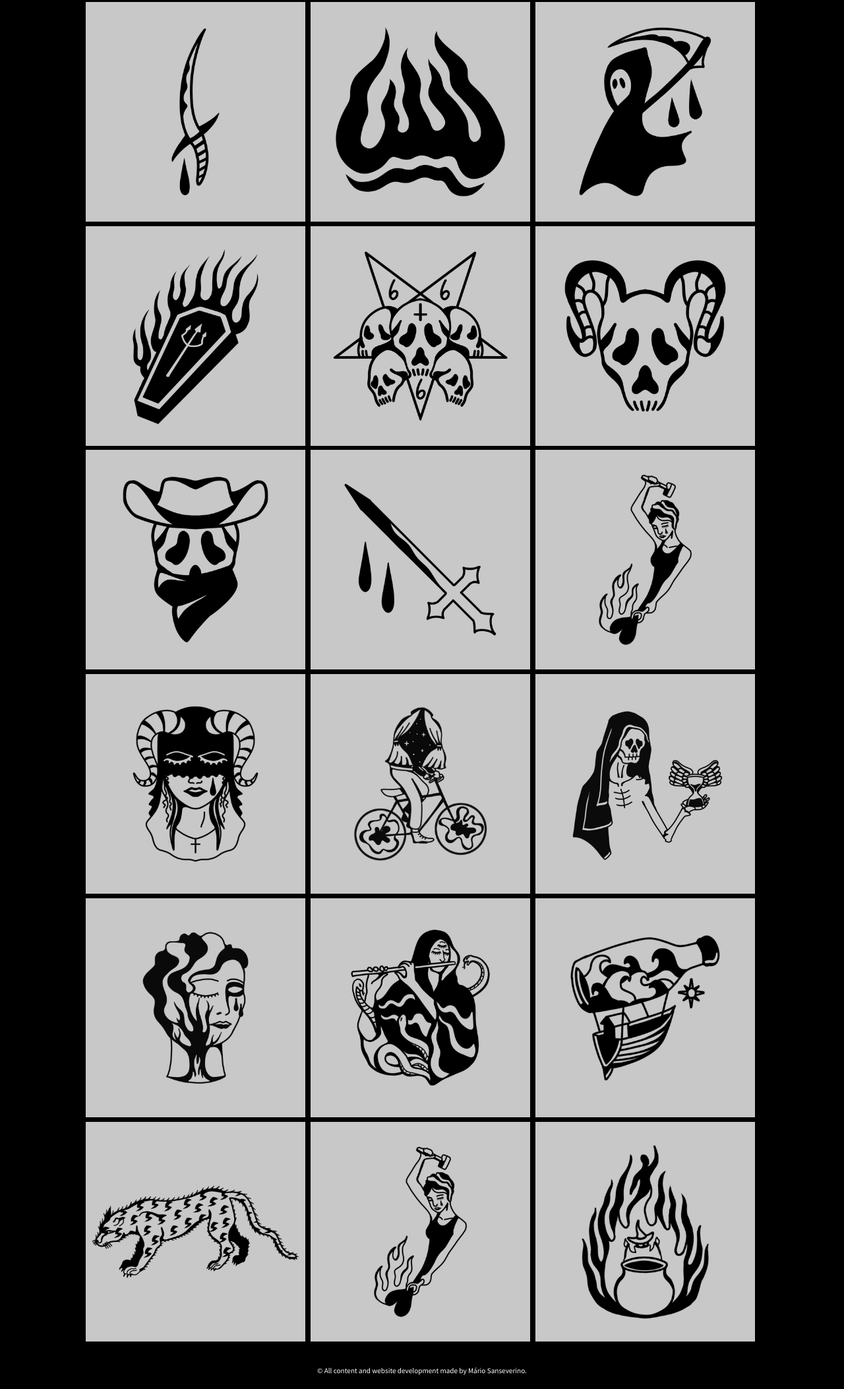
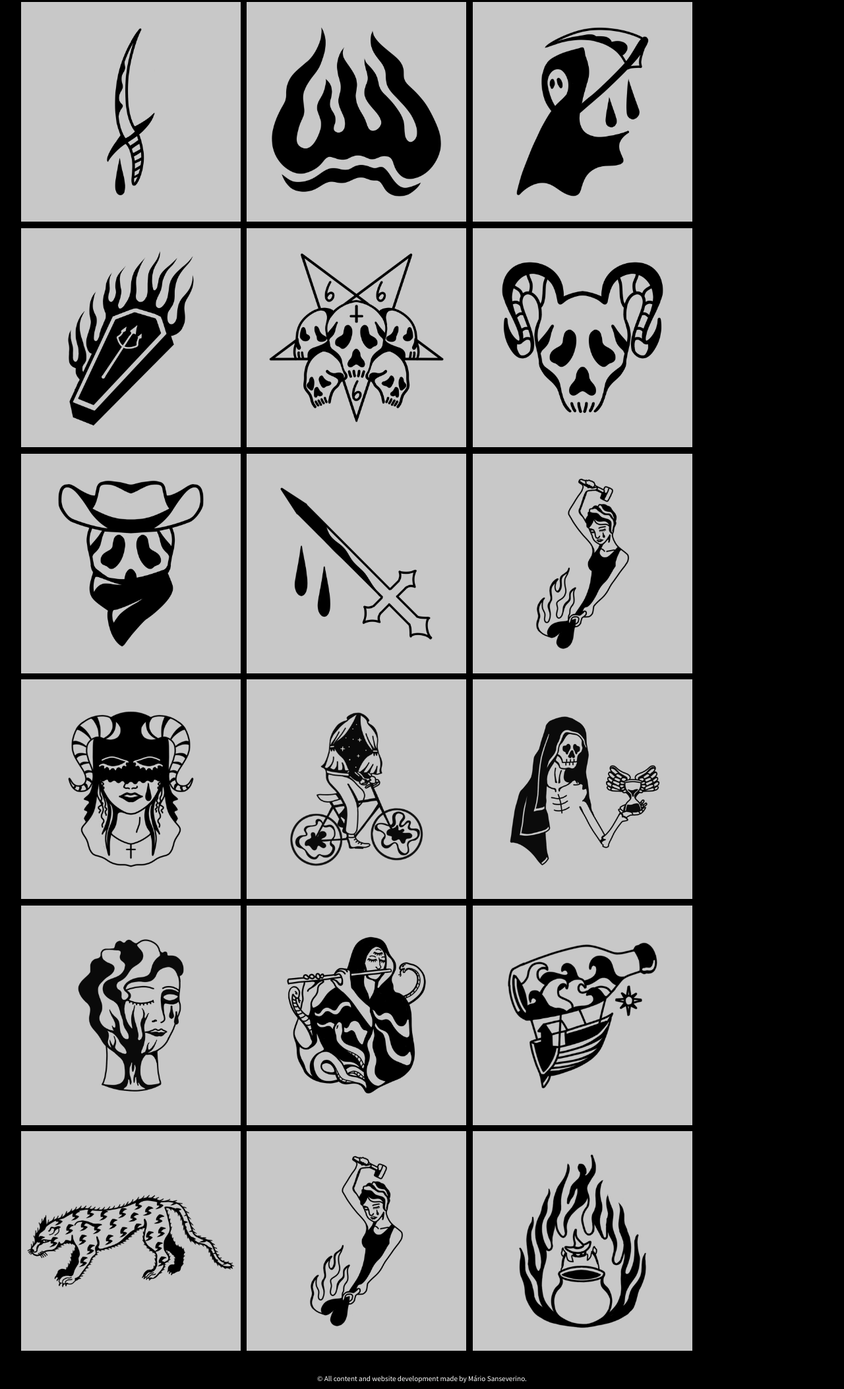
Before and after one commit to mariosanseverino/legacy-mariosanseverino.github.io, a plain HTML site: page drawings.html in a window 1280 px wide. Shown: the part 274-2380 px from the top of the page at 66% size. Drawn offline with Linux system fonts and the light colour scheme.

Commit message:
Changed the whole 'drawing-library' section class to a 'display: flex'

```diff
--- a/drawings.html
+++ b/drawings.html
@@ -34,57 +34,43 @@
     <main>
         <h1>All drawings available</h1>
         <section class="drawing-library">
-            <div class="drawing-library-row">
-                <div class="drawing-library-image"><img src="images/blood-knife.png" alt="Blood Knife drawing"
-                        class="drawing-small"></div>
-                <div class="drawing-library-image"><img src="images/central-flames.png" alt="Central Flames drawing"
-                        class="drawing-small"></div>
-                <div class="drawing-library-image"><img src="images/reaper.png" alt="Reaper drawing"
-                        class="drawing-small"></div>
-            </div>
-            <div class="drawing-library-row">
-                <div class="drawing-library-image"><img src="images/coffin.png" alt="Coffin drawing"
-                        class="drawing-small"></div>
-                <div class="drawing-library-image"><img src="images/ritual-of-skulls.png"
-                        alt="Ritual of Skulls drawing" class="drawing-small"></div>
-                <div class="drawing-library-image"><img src="images/horned-skull.png" alt="Horned Skull drawing"
-                        class="drawing-small"></div>
-            </div>
-            <div class="drawing-library-row">
-                <div class="drawing-library-image"><img src="images/skull-cowboy.png" alt="Skull cowboy drawing"
-                        class="drawing-small"></div>
-                <div class="drawing-library-image"><img src="images/blood-sword.png" alt="Blood sword drawing"
-                        class="drawing-small"></div>
-                <div class="drawing-library-image"><img src="images/heart-forging.png" alt="Heart forging drawing"
-                        class="drawing-small"></div>
-            </div>
-            <div class="drawing-library-row">
-                <div class="drawing-library-image"><img src="images/demon-hunter.png" alt="Demon hunter drawing"
-                        class="drawing-small"></div>
-                <div class="drawing-library-image"><img src="images/dreaming.png" alt="Dreaming drawing"
-                        class="drawing-small"></div>
-                <div class="drawing-library-image"><img src="images/deadline.png" alt="Deadline drawing"
-                        class="drawing-small"></div>
-            </div>
-            <div class="drawing-library-row">
-                <div class="drawing-library-image"><img src="images/nature.png" alt="Nature drawing"
-                        class="drawing-small"></div>
-                <div class="drawing-library-image"><img src="images/charmer.png" alt="Charmer drawing"
-                        class="drawing-small"></div>
-                <div class="drawing-library-image"><img src="images/sail.png" alt="Sail drawing"
-                        class="drawing-small">
-                </div>
-            </div>
-            <div class="drawing-library-row">
-                <div class="drawing-library-image"><img src="images/lightning-panther.png"
-                        alt="lightning panther drawing" class="drawing-small"></div>
-                <div class="drawing-library-image"><img src="images/heart-forging.png" alt="Heart forging drawing"
-                        class="drawing-small"></div>
-                <div class="drawing-library-image"><img src="images/ritual.png" alt="Ritual drawing"
-                        class="drawing-small"></div>
-            </div>
+            <img src="images/blood-knife.png" alt="Blood Knife drawing"
+                    class="drawing-small">
+            <img src="images/central-flames.png" alt="Central Flames drawing"
+                    class="drawing-small">
+            <img src="images/reaper.png" alt="Reaper drawing"
+                    class="drawing-small">
+            <img src="images/coffin.png" alt="Coffin drawing"
+                    class="drawing-small">
+            <img src="images/ritual-of-skulls.png"
+                    alt="Ritual of Skulls drawing" class="drawing-small">
+            <img src="images/horned-skull.png" alt="Horned Skull drawing"
+                    class="drawing-small">
+            <img src="images/skull-cowboy.png" alt="Skull cowboy drawing"
+                    class="drawing-small">
+            <img src="images/blood-sword.png" alt="Blood sword drawing"
+                    class="drawing-small">
+            <img src="images/heart-forging.png" alt="Heart forging drawing"
+                    class="drawing-small">
+            <img src="images/demon-hunter.png" alt="Demon hunter drawing"
+                    class="drawing-small">
+            <img src="images/dreaming.png" alt="Dreaming drawing"
+                    class="drawing-small">
+            <img src="images/deadline.png" alt="Deadline drawing"
+                    class="drawing-small">
+            <img src="images/nature.png" alt="Nature drawing"
+                    class="drawing-small">
+            <img src="images/charmer.png" alt="Charmer drawing"
+                    class="drawing-small">
+            <img src="images/sail.png" alt="Sail drawing"
+            class="drawing-small">
+            <img src="images/lightning-panther.png"
+                    alt="lightning panther drawing" class="drawing-small">
+            <img src="images/heart-forging.png" alt="Heart forging drawing"
+                    class="drawing-small">
+            <img src="images/ritual.png" alt="Ritual drawing"
+                    class="drawing-small">
         </section>
-
         <div class="popup-image-container">
             <img src="images/blood-knife.png" alt="Image on zoom" class="popup-image-zoom">
         </div>
--- a/styles/drawings.css
+++ b/styles/drawings.css
@@ -1,14 +1,13 @@
-.drawing-library-row {
-    text-align: center;
-    width: 100%;
-}
-
-.drawing-library-image {
-    display: inline-block;
-    margin: 0 0.3em 0.3em 0;
+.drawing-library {
+    margin: 0 2em;
+    display: flex;
+    flex-flow: row wrap;
+    row-gap: 0.3em;
+    column-gap: 0.3em;
 }
 
 .drawing-small {
+    margin: 0 0.3em 0.3em 0;
     width: 26vw;
 }
 
```
